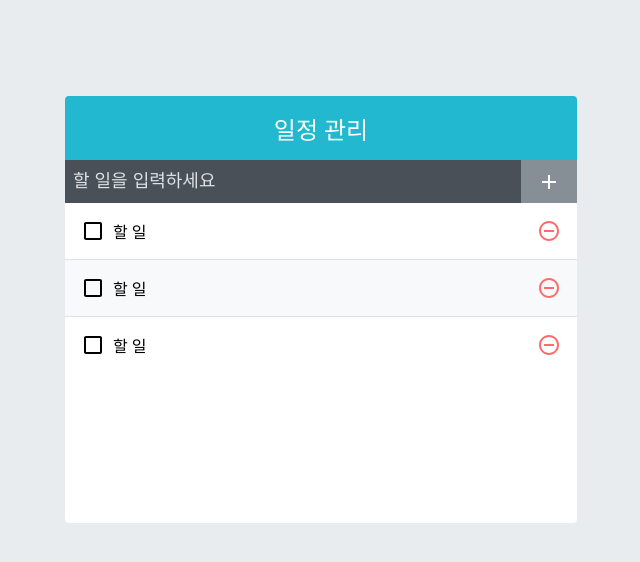
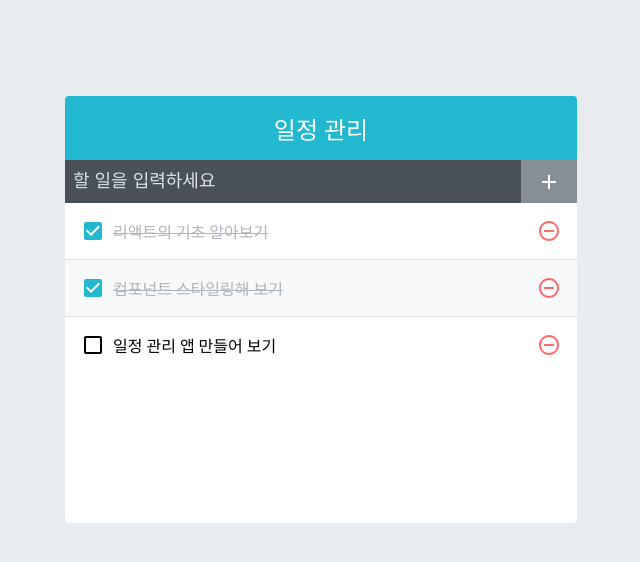
Before and after one commit to SUJ11V/The_Art_of_React, a React (Create React App) app in the folder todo-app/: page / in a window 1280 px wide. Shown: the top 562 px of the page, without its empty margins (319-959 px from the left). Built offline with nearby package versions, Linux system fonts and the light colour scheme.

Commit message:
[10.3.1] useState를 사용하여 일정 관리

```diff
--- a/todo-app/src/App.js
+++ b/todo-app/src/App.js
@@ -1,13 +1,31 @@
-import React from 'react';
+import React, { useState } from 'react';
 import TodoTemplate from './components/TodoTemplate';
 import TodoInsert from './components/TodoInsert';
 import TodoList from './components/TodoList';
 
 const App = () => {
+  const [todos, setTodos] = useState([
+    {
+      id: 1,
+      text: '리액트의 기초 알아보기',
+      checked: true,
+    },
+    {
+      id: 2,
+      text: '컴포넌트 스타일링해 보기',
+      checked: true,
+    },
+    {
+      id: 3,
+      text: '일정 관리 앱 만들어 보기',
+      checked: false,
+    },
+  ]);
   return (
     <TodoTemplate>
       <TodoInsert />
-      <TodoList />
+      {/* 배열을 TodoList에 props로 전달하여 TodoItem으로 변환하여 렌더링 */}
+      <TodoList todos={todos} />
     </TodoTemplate>
   );
 };
--- a/todo-app/src/components/TodoList.js
+++ b/todo-app/src/components/TodoList.js
@@ -2,12 +2,13 @@
 import TodoListItem from './TodoListItem';
 import './TodoList.scss';
 
-const TodoList = () => {
+const TodoList = ({ todos }) => {
   return (
     <div className="TodoList">
-      <TodoListItem />
-      <TodoListItem />
-      <TodoListItem />
+      {todos.map((todo) => (
+        // 객체를 통째로 전달
+        <TodoListItem todo={todo} key={todo.id} /> // map을 사용하여 컴포넌트로 변환할 때는 key props를 전달해주어야 함
+      ))}
     </div>
   );
 };
--- a/todo-app/src/components/TodoListItem.js
+++ b/todo-app/src/components/TodoListItem.js
@@ -4,14 +4,17 @@
   MdCheckBox,
   MdRemoveCircleOutline,
 } from 'react-icons/md'; // 아이콘 사용을 위해
+import cn from 'classnames';
 import './TodoListItem.scss';
 
-const TodoListItem = () => {
+const TodoListItem = ({ todo }) => {
+  const { text, checked } = todo;
+
   return (
     <div className="TodoListItem">
-      <div className="checkbox">
-        <MdCheckBoxOutlineBlank />
-        <div className="text">할 일</div>
+      <div className={cn('checkbox', { checked })}>
+        {checked ? <MdCheckBox /> : <MdCheckBoxOutlineBlank />}
+        <div className="text">{text}</div>
       </div>
       <div className="remove">
         <MdRemoveCircleOutline />
--- a/todo-app/src/components/TodoListItem.scss
+++ b/todo-app/src/components/TodoListItem.scss
@@ -3,7 +3,7 @@
     display: flex;
     align-items: center;
     &:nth-child(even) { // 부모 요소 중 짝수
-        background: #f8f9fa;
+        background: #f8f9fa; // 옅은 회색
     }
 
     .checkbox {
@@ -24,7 +24,7 @@
             }
             .text {
                 color: #adb5bd;
-                text-decoration: line-through;
+                text-decoration: line-through; // 취소선
             }
         }
     }
```
